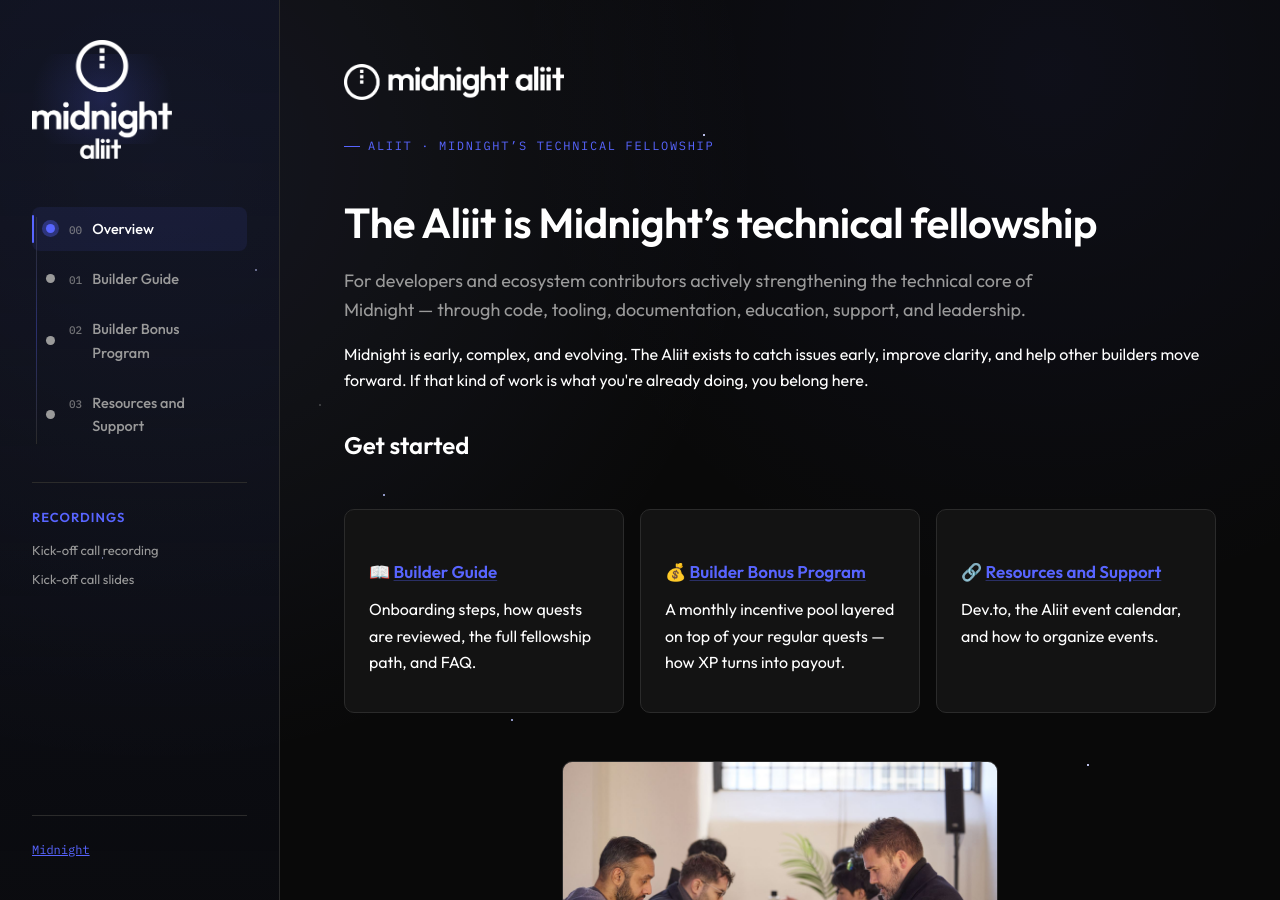
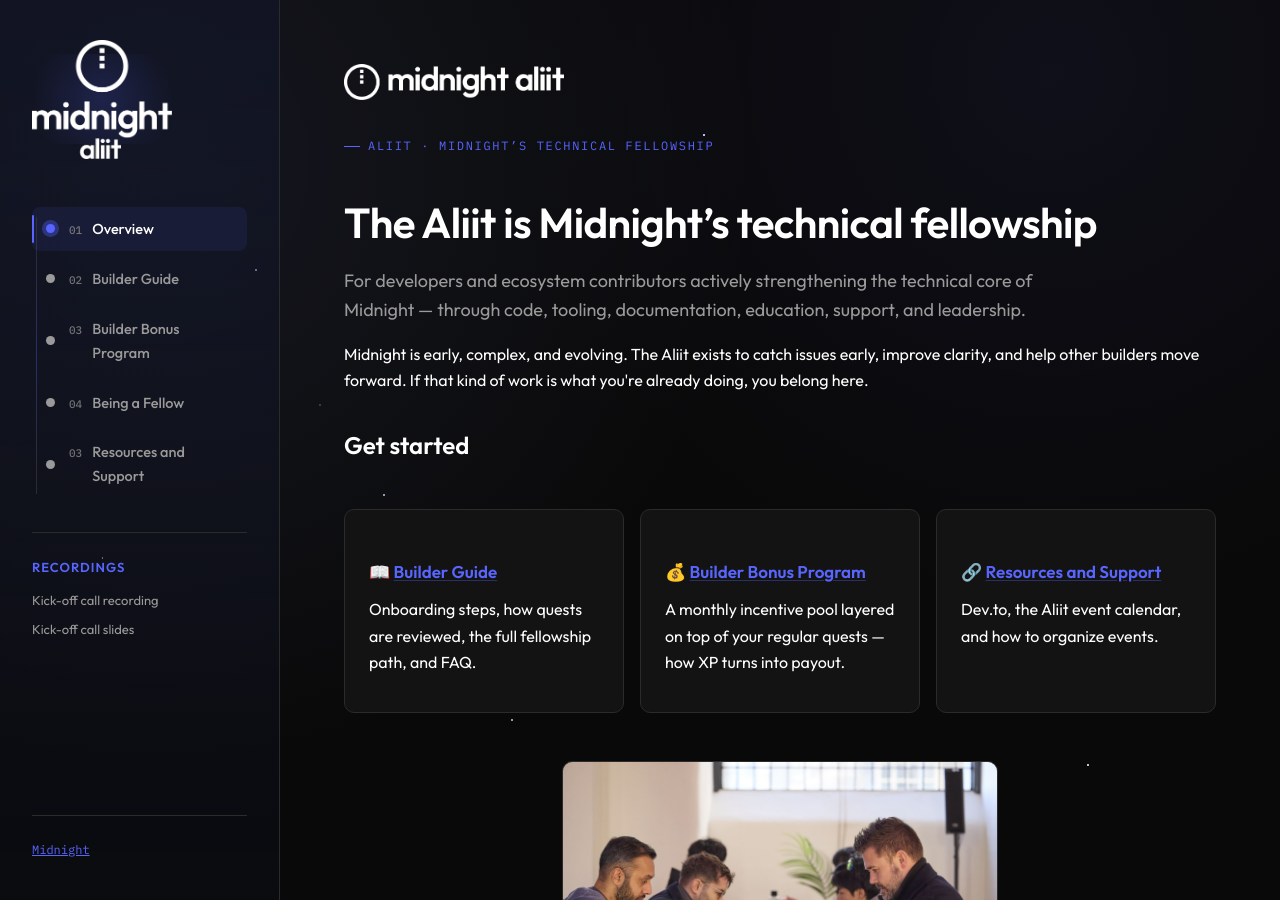
Before and after one commit to zsofimajor/aliit-builder-hub, a Jekyll site: the page built from index.md, in a window 1280 px wide and 900 px high. Built offline with Jekyll 4.4.1, drawn with Linux system fonts in a browser that asks for light colours.

Commit message:
Update default.html

```diff
--- a/_layouts/default.html
+++ b/_layouts/default.html
@@ -33,20 +33,26 @@
         <li>
           <a href="{{ '/' | relative_url }}" class="{% if page.url == '/' or page.url == '/index.html' %}is-active{% endif %}">
             <span class="node"></span>
-            <span class="navlabel"><span class="navnum">00</span>Overview</span>
+            <span class="navlabel"><span class="navnum">01</span>Overview</span>
           </a>
         </li>
         <li>
           <a href="{{ '/builder-guide/' | relative_url }}" class="{% if page.url contains 'builder-guide' %}is-active{% endif %}">
             <span class="node"></span>
-            <span class="navlabel"><span class="navnum">01</span>Builder Guide</span>
+            <span class="navlabel"><span class="navnum">02</span>Builder Guide</span>
           </a>
         </li>
         <li>
           <a href="{{ '/builder-bonus-program/' | relative_url }}" class="{% if page.url contains 'builder-bonus-program' %}is-active{% endif %}">
             <span class="node"></span>
-            <span class="navlabel"><span class="navnum">02</span>Builder Bonus Program</span>
+            <span class="navlabel"><span class="navnum">03</span>Builder Bonus Program</span>
           </a>
+          <li>
+          <a href="{{ '/being-a-fellow/' | relative_url }}" class="{% if page.url contains 'being-a-fellow' %}is-active{% endif %}">
+            <span class="node"></span>
+            <span class="navlabel"><span class="navnum">04</span>Being a Fellow</span>
+          </a>
+        </li>
         </li>
         <li>
           <a href="{{ '/resources-and-support/' | relative_url }}" class="{% if page.url contains 'events' %}is-active{% endif %}">
```
